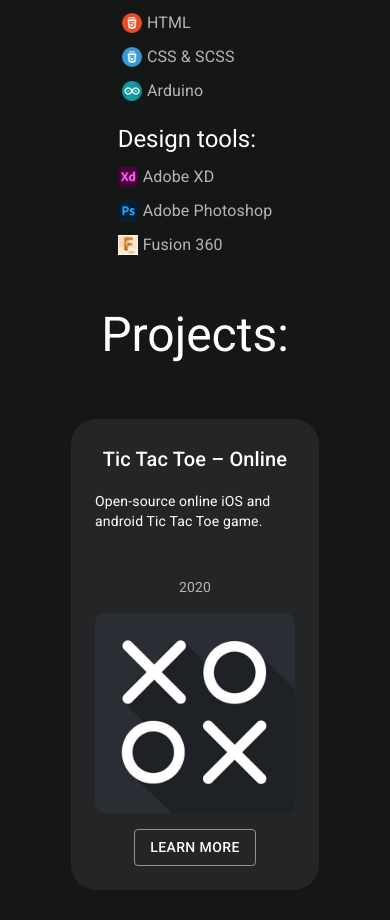
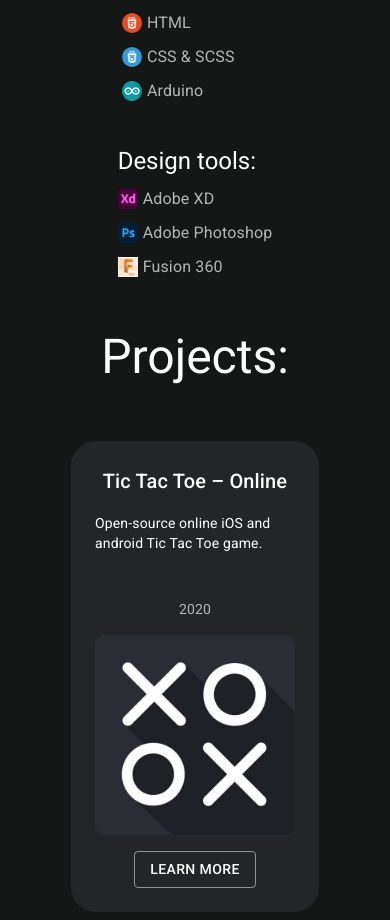
Before and after one commit to andordavoti/personal-website, a React (Create React App) app: page / in a window 390 px wide. Shown: the part 943-1863 px from the top of the page. Built offline with nearby package versions, Linux system fonts and the light colour scheme; a web font is replaced by a local one.

Commit message:
added extra margins on mobile

```diff
--- a/src/components/Header/Navbar.tsx
+++ b/src/components/Header/Navbar.tsx
@@ -26,7 +26,7 @@ const Navbar: React.FC = ({ children }) => {
         <Container
             component="nav"
             className={styles.NavBar}
-            style={{ height: useMediaQuery('only screen and (min-width: 768px)') ? 80 : 100 }}
+            style={{ height: useMediaQuery('only screen and (min-width: 427px)') ? 80 : 100 }}
         >
             <Container component="ul" className={styles.Nav}>
                 {children}
--- a/src/components/Skills.tsx
+++ b/src/components/Skills.tsx
@@ -5,6 +5,7 @@ import Box from '@material-ui/core/Box';
 import Link from '@material-ui/core/Link';
 import { makeStyles } from '@material-ui/core/styles';
 import { skills } from '../lib/data';
+import { useMediaQuery } from '@material-ui/core';
 
 const useStyles = makeStyles((theme) => ({
     container: {
@@ -64,7 +65,10 @@ const Skills = () => {
                     ))}
                 </Box>
 
-                <Box className={styles.list}>
+                <Box
+                    className={styles.list}
+                    style={{ marginTop: useMediaQuery('only screen and (max-width: 420px)') ? '2rem' : 10 }}
+                >
                     <Typography color="textPrimary" variant="h5">
                         Design tools:
                     </Typography>
```
